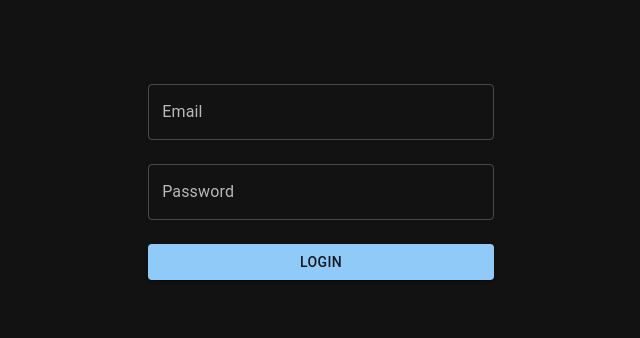
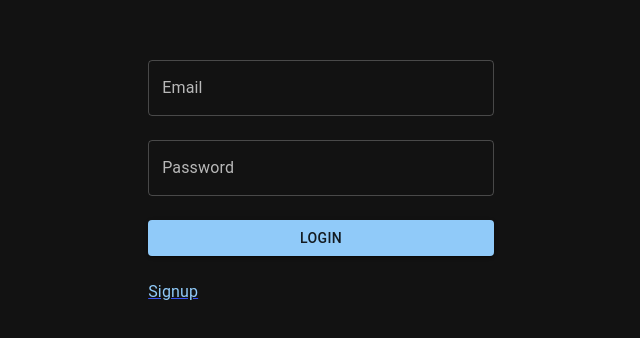
Before and after one commit to razarehan/chatter-ui, a React (Create React App) app: page /login in a window 1280 px wide. Shown: the part 218-556 px from the top of the page, without its empty margins (319-959 px from the left). Built offline with nearby package versions, Linux system fonts and the light colour scheme.

Commit message:
login and signup form UI implements

```diff
--- a/src/components/auth/Auth.tsx
+++ b/src/components/auth/Auth.tsx
@@ -1,6 +1,13 @@
 import { Stack, Button, TextField } from '@mui/material';
 import { useState } from 'react';
-const Auth = () => {
+
+interface AuthProps {
+  submitLabel: string,
+  onSubmit: (credentials: { email: string, password: string }) => Promise<void>,
+  children: React.ReactNode
+}
+
+const Auth = ({ submitLabel, onSubmit, children }: AuthProps) => {
   const [email, setEmail] = useState("");
   const [password, setPassword] = useState("");
 
@@ -24,9 +31,14 @@
         type="password"
         label="Password"
         variant='outlined'
-        value={ password }
+        value={password}
         onChange={(event) => setPassword(event?.target.value)} />
-      <Button variant='contained'>Login</Button>
+      <Button
+        variant='contained'
+        onClick={() => onSubmit({ email, password })}>
+          { submitLabel }
+      </Button>
+      {children}
     </Stack>
   </>
 }
--- /dev/null
+++ b/src/components/auth/Login.tsx
@@ -0,0 +1,14 @@
+import { Link } from "react-router-dom";
+import { Link as MUILink } from "@mui/material"
+import Auth from "./Auth";
+const Login = () => {
+  return <>
+    <Auth submitLabel="Login" onSubmit={async () => { }}>
+      <Link to={'/signup'}>
+        <MUILink>Signup</MUILink>
+      </Link>
+    </Auth>
+  </>
+}
+
+export default Login;
--- /dev/null
+++ b/src/components/auth/Signup.tsx
@@ -0,0 +1,15 @@
+import { Link } from "react-router-dom";
+import { Link as MUILink } from "@mui/material";
+import Auth from "./Auth";
+
+const Signup = () => {
+  return <>
+    <Auth submitLabel="Signup" onSubmit={async () => { }}>
+      <Link to={'/login'}>
+        <MUILink>Login</MUILink>
+      </Link>
+    </Auth>
+  </>
+}
+
+export default Signup;
```
Also changed, not shown: src/components/Routes.tsx (+7 -2 lines).
